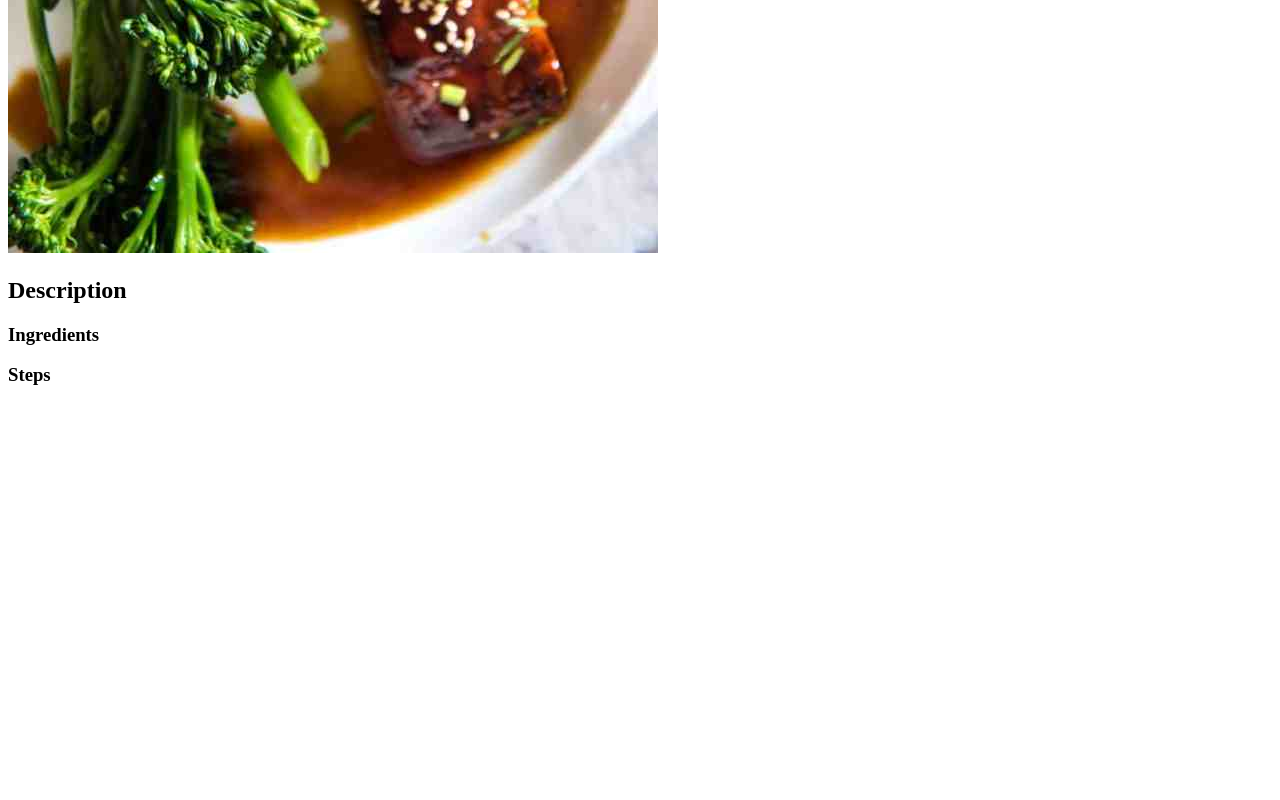
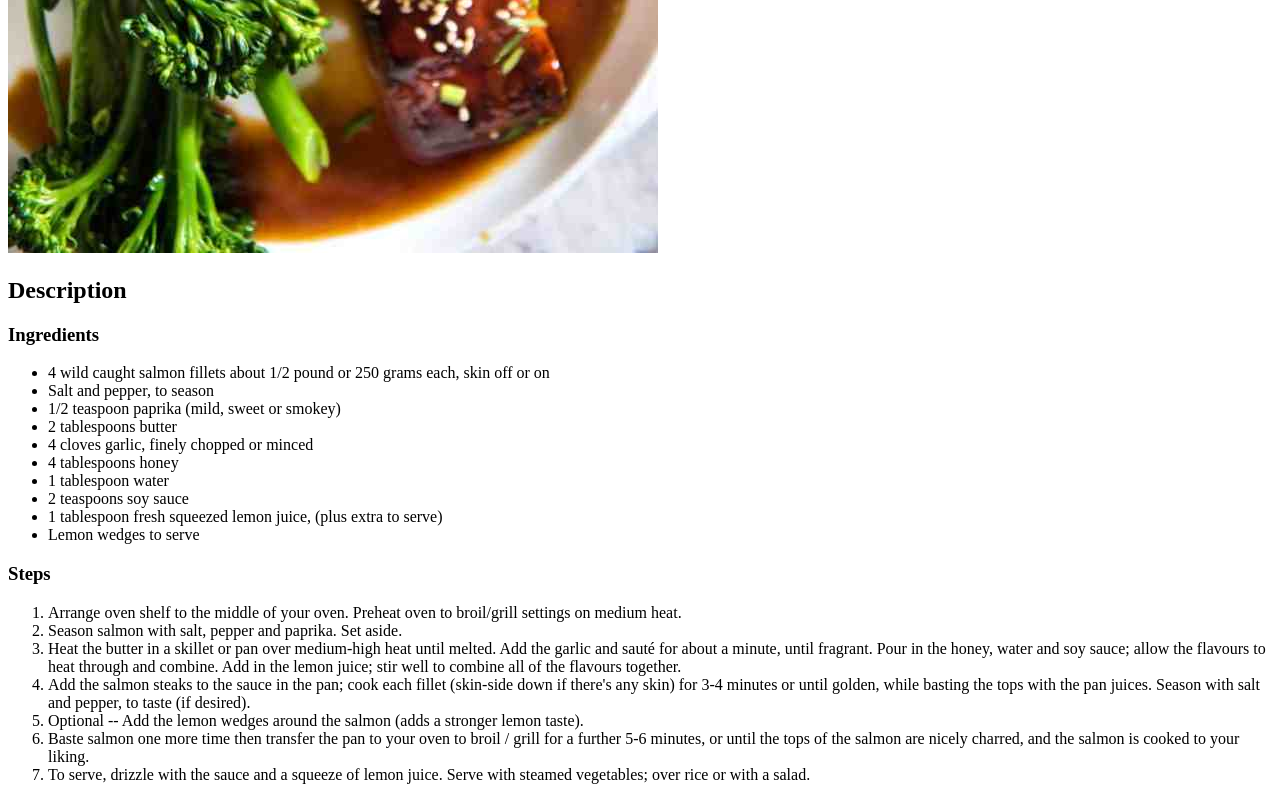
Before and after one commit to aelonite/odin-recipes, a plain HTML site: page recipes/honey-garlic-salmon.html in a window 1280 px wide. Shown: the part 737-1537 px from the top of the page. Before the commit the page ends 1142 px from the top, so only its background shows below. Drawn offline with Linux system fonts and the light colour scheme.

Commit message:
Add honey garlic salmon recipe content

```diff
--- a/recipes/honey-garlic-salmon.html
+++ b/recipes/honey-garlic-salmon.html
@@ -12,10 +12,26 @@
     <h2>Description</h2>
     <h3>Ingredients</h3>
     <ul>
-
+        <li>4 wild caught salmon fillets about 1/2 pound or 250 grams each, skin off or on</li>
+        <li>Salt and pepper, to season</li>
+        <li>1/2 teaspoon paprika (mild, sweet or smokey)</li>
+        <li>2 tablespoons butter</li>
+        <li>4 cloves garlic, finely chopped or minced</li>
+        <li>4 tablespoons honey</li>
+        <li>1 tablespoon water</li>
+        <li>2 teaspoons soy sauce</li>
+        <li>1 tablespoon fresh squeezed lemon juice, (plus extra to serve)</li>
+        <li>Lemon wedges to serve</li>
     </ul>
     <h3>Steps</h3>
     <ol>
+        <li>Arrange oven shelf to the middle of your oven. Preheat oven to broil/grill settings on medium heat. </li>
+        <li>Season salmon with salt, pepper and paprika. Set aside.</li>
+        <li>Heat the butter in a skillet or pan over medium-high heat until melted. Add the garlic and sauté for about a minute, until fragrant. Pour in the honey, water and soy sauce; allow the flavours to heat through and combine. Add in the lemon juice; stir well to combine all of the flavours together.</li>
+        <li>Add the salmon steaks to the sauce in the pan; cook each fillet (skin-side down if there's any skin) for 3-4 minutes or until golden, while basting the tops with the pan juices. Season with salt and pepper, to taste (if desired).</li>
+        <li>Optional -- Add the lemon wedges around the salmon (adds a stronger lemon taste). </li>
+        <li>Baste salmon one more time then transfer the pan to your oven to broil / grill for a further 5-6 minutes, or until the tops of the salmon are nicely charred, and the salmon is cooked to your liking.</li>
+        <li>To serve, drizzle with the sauce and a squeeze of lemon juice. Serve with steamed vegetables; over rice or with a salad.</li>
     </ol>
 </body>
 </html>
```
